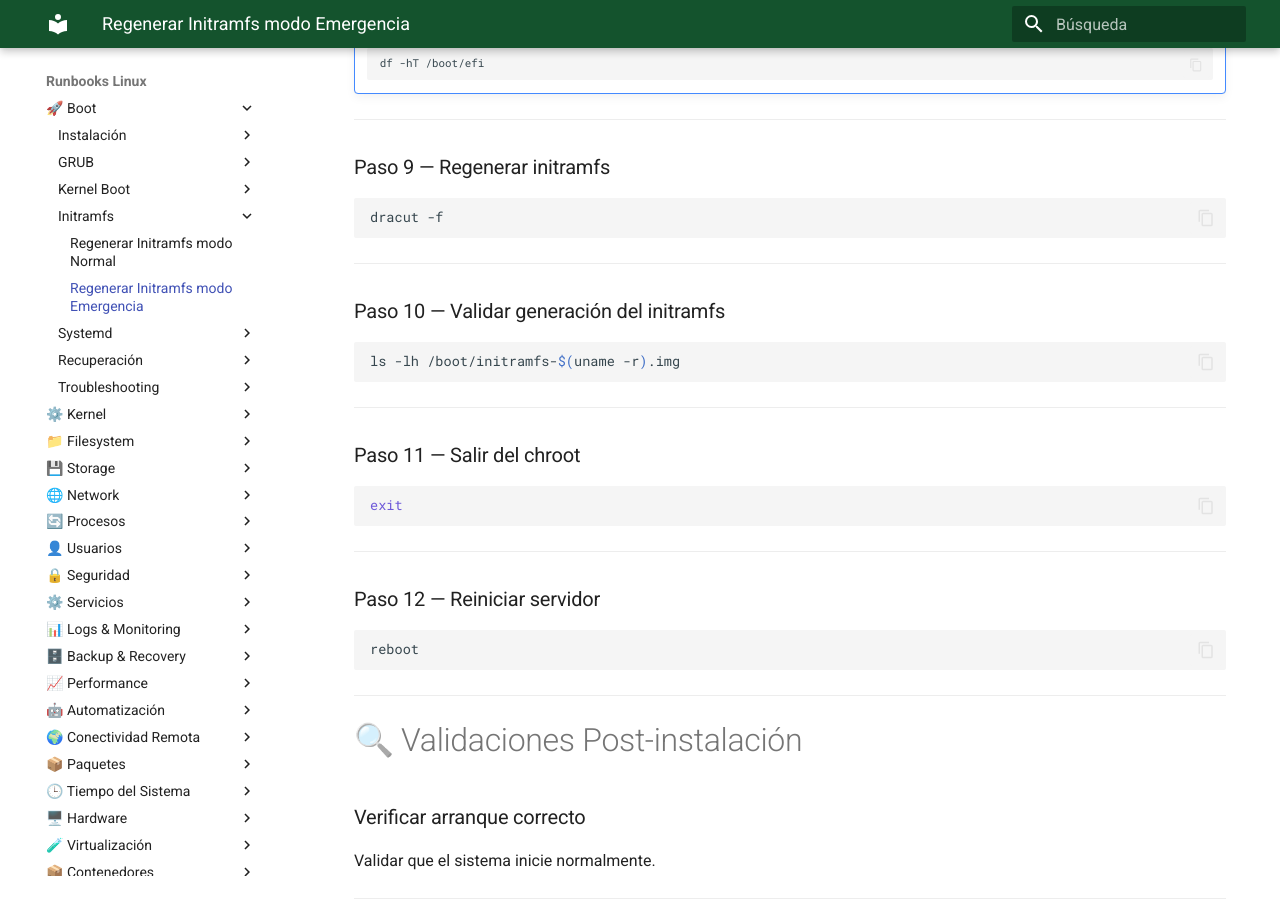
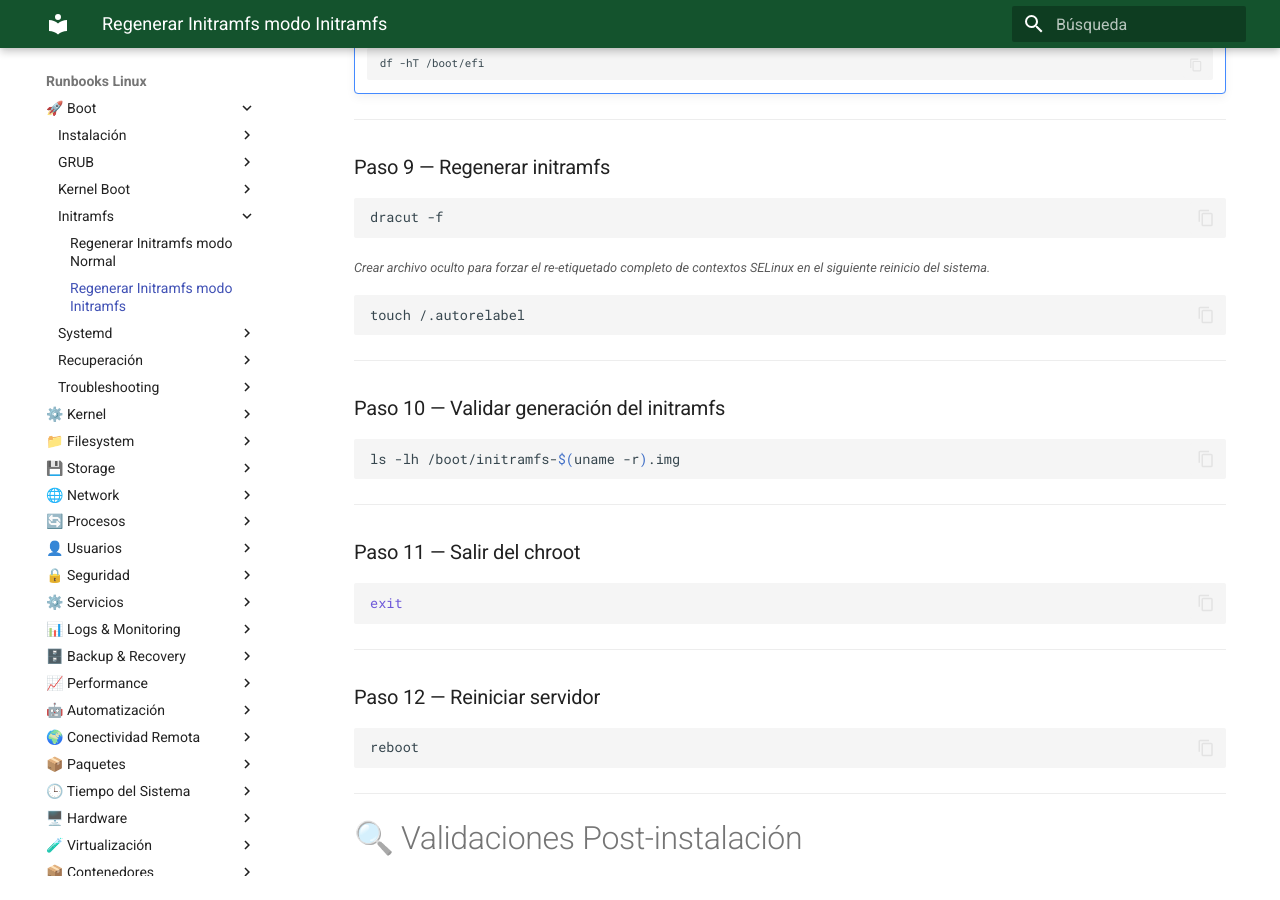
Before and after one commit to rocky99rhl/linux-runbooks, an MkDocs documentation site: the page built from docs/01-boot/03-initramfs/regenerar-initramfs-mod-initramfs.md, in a window 1280 px wide and 900 px high, scrolled down 3755 px. Built offline with MkDocs 1.6.1 and Material for MkDocs 9.7.7, drawn with Linux system fonts in a browser that asks for light colours; some of the changed text lies outside the part shown.

Commit message:
update runbooks

````diff
--- a/docs/01-boot/03-initramfs/regenerar-initramfs-mod-emergencia.md
+++ b/docs/01-boot/03-initramfs/regenerar-initramfs-mod-initramfs.md
@@ -47,7 +47,7 @@ Ejemplo:
 &nbsp;
 ---
 
-### Paso 3 — Arrancar en modo emergencia
+### Paso 3 — Arrancar en Modo Initramfs
 
 Presionar:
 
@@ -161,6 +161,13 @@ cp /boot/initramfs-$(uname -r).img /boot/initramfs-$(uname -r).img.bak
 dracut -f
 ```
 
+<small> *Crear archivo oculto para forzar el re-etiquetado completo de contextos SELinux en el siguiente reinicio del sistema.* </small>
+```bash
+touch /.autorelabel
+```
+
+
+
 ---
 
 ### Paso 10 — Validar generación del initramfs
--- a/mkdocs.yml
+++ b/mkdocs.yml
@@ -37,7 +37,7 @@ nav:
 
       - Initramfs:
           - Regenerar Initramfs modo Normal: 01-boot/03-initramfs/regenerar-initramfs-mod-normal.md
-          - Regenerar Initramfs modo Emergencia: 01-boot/03-initramfs/regenerar-initramfs-mod-emergencia.md
+          - Regenerar Initramfs modo Initramfs: 01-boot/03-initramfs/regenerar-initramfs-mod-initramfs.md
       - Systemd:
           - Analizar Boot: 01-boot/04-systemd/analizar-boot.md
 
````
Also changed, not shown: docs/01-boot/03-initramfs/regenerar-initramfs-mod-normal.md (+4 -1 lines), 1 other file.
